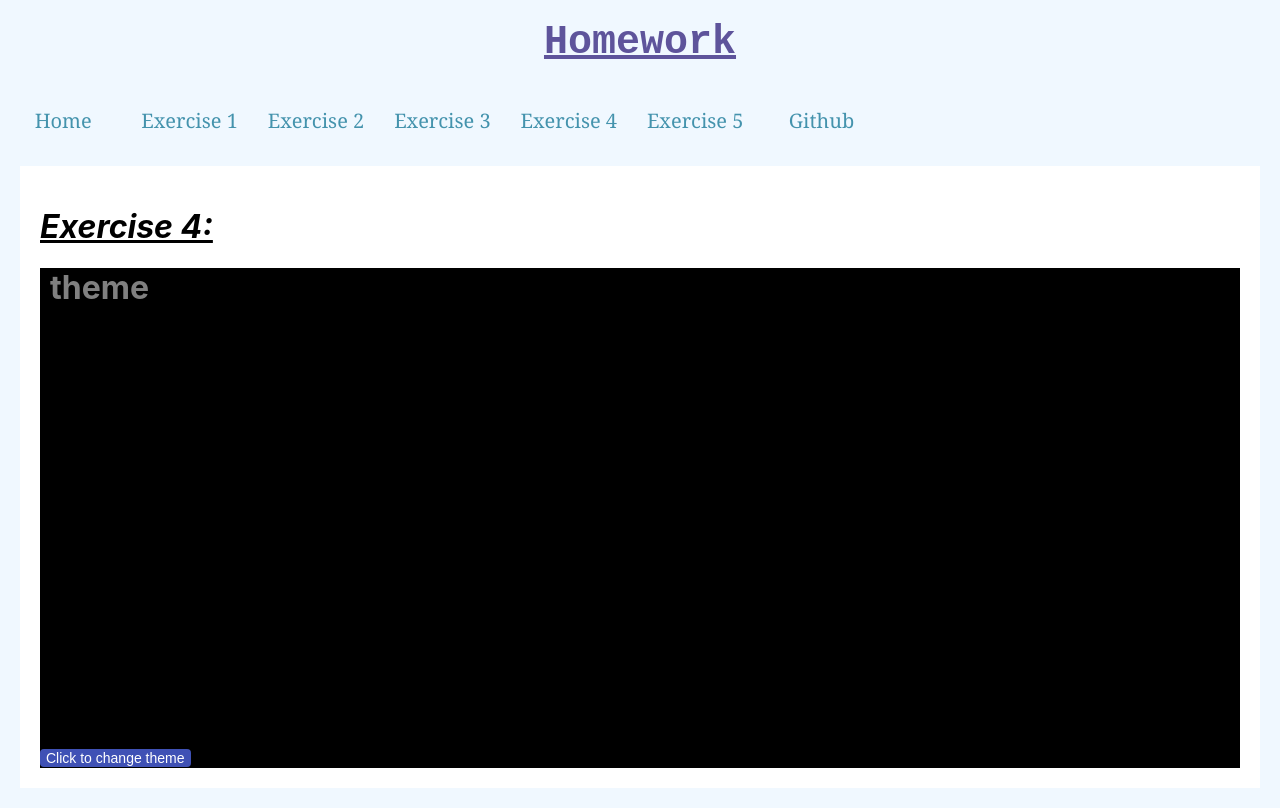
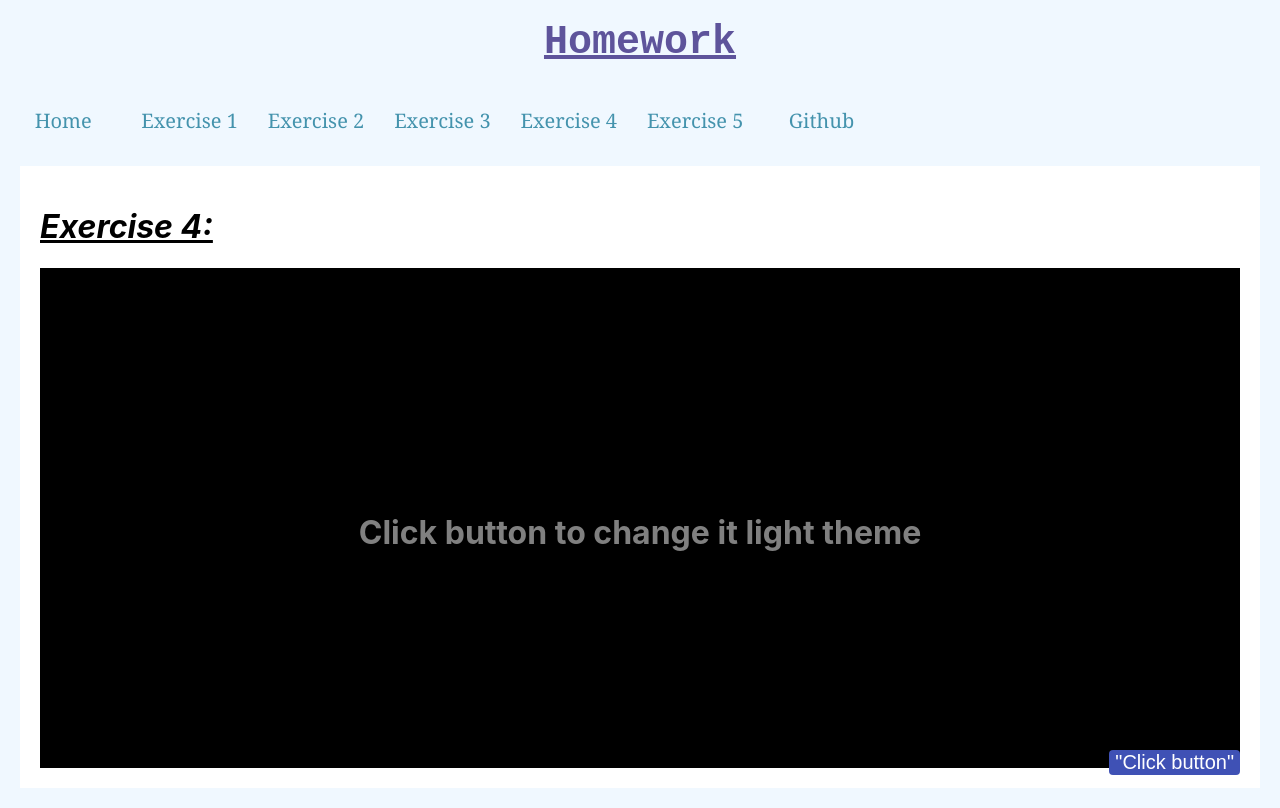
Before and after one commit to KinjalPM/exercise, a React (Create React App) app: page /exercise4 in a window 1280 px wide. Built offline with nearby package versions, Linux system fonts and the light colour scheme.

Commit message:
ex-4 changes

```diff
--- a/package.json
+++ b/package.json
@@ -7,6 +7,7 @@
     "@testing-library/react": "^11.1.0",
     "@testing-library/user-event": "^12.1.10",
     "bootstrap": "^3.4.1",
+    "jquery": "^3.5.1",
     "mdbreact": "^5.0.1",
     "node-sass": "^5.0.0",
     "react": "^17.0.1",
--- a/src/Exercise4.js
+++ b/src/Exercise4.js
@@ -1,6 +1,6 @@
 import './bestStyle.scss'
 import React from "react";
-
+import $ from 'jquery';
 
 const black = 'black';
 const  yellow= 'yellow';
@@ -9,20 +9,31 @@ class Exercise4 extends React.Component{
 
     constructor(props){
         super(props);
-        this.state = { color: black };
+        this.state = {
+          color: black,
+          isToggleOn: "Click button to change it light theme"
+        };
         this.changeColor = this.changeColor.bind(this);
       }
-      changeColor() {
+
+      changeColor(text) {
         const newColor = this.state.color == black ? yellow : black;
-        this.setState({ color: newColor });
+        const newisToggleOn = this.state.isToggleOn == "Click button to change it light theme" ? ' Click button to change it dark theme' : 'Click button to change it light theme'
+        this.setState({
+        color: newColor,
+        isToggleOn:newisToggleOn});
       }
+
+
       render(){
         return(
     <div style={{backgroundColor: 'white' , margin:'20px', padding:'20px'}}>
         <h1><em><u>Exercise 4:</u></em></h1>
           <div style={{background: this.state.color, height:'500px',boxSizing:'border-box'}}>
-          <h1 style={{color:'grey', margin:'10px'}}>theme</h1>
-          <button onClick={this.changeColor} style={{justifyItems:'baseline',marginTop:'432px'}}>Click to change theme</button>
+          <h1 style={{color:'grey', textAlign:'center',position:'relative',top:'49%'}}>{this.state.isToggleOn}</h1>
+          <button class= "btn " value="Light Theme" onClick={this.changeColor} style={{bottom:'0', right:'0',position:'absolute', marginRight: '40px', marginBottom:'25px', fontSize:'20px'}}>
+            "Click button"
+          </button>
           </div>
     </div>
         )
```
Also changed, not shown: 1 other file (tests, documents, lock files or other folders).
